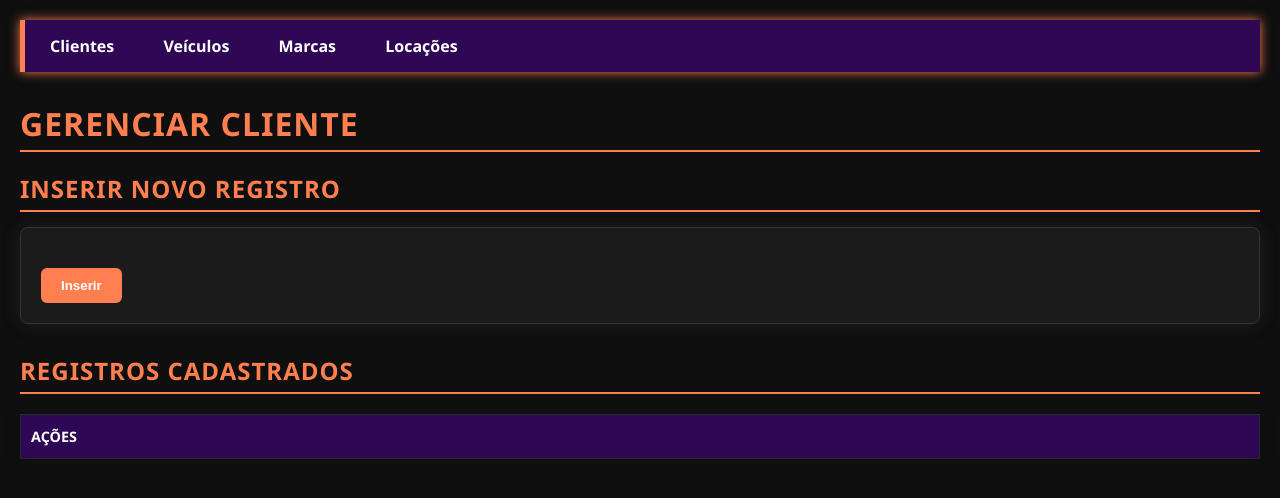
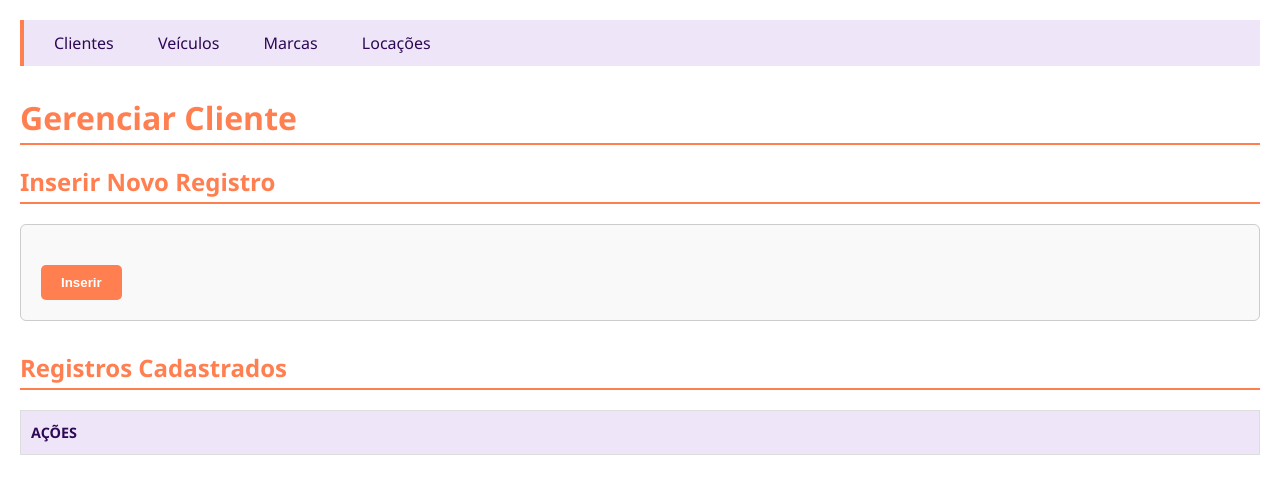
Before and after one commit to ViniciusALeal/Crud-PHP-Autolocadora, a PHP site: page / in a window 1280 px wide. Shown: the top 498 px of the page. Run offline with PHP 8.4, Linux system fonts and the light colour scheme; data that the repository does not hold is empty.

Commit message:
Update style.css

```diff
--- a/css/style.css
+++ b/css/style.css
@@ -1,148 +1,117 @@
-/* Estilo Agressivo e Sofisticado com Cores Salmão, Roxo e Verde Menta */
+/* Estilo Clean - Versão Claro com Salmão, Roxo e Verde Menta */
 body {
     font-family: 'Segoe UI', Tahoma, Geneva, Verdana, sans-serif;
-    background-color: #0f0f0f;
-    color: #e0e0e0;
+    background-color: #ffffff;
+    color: #222;
     margin: 0;
     padding: 20px;
 }
 
 h1, h2 {
-    color: #FF7F50; /* Salmão */
-    text-transform: uppercase;
-    letter-spacing: 1px;
-    border-bottom: 2px solid #FF7F50; /* Salmão */
-    padding-bottom: 5px;
-    margin-bottom: 15px;
-    transition: transform 0.3s ease;
-}
-
-h1:hover, h2:hover {
-    transform: scale(1.05);
+    color: #FF7F50;
+    border-bottom: 2px solid #FF7F50;
+    padding-bottom: 4px;
+    margin-bottom: 20px;
+    font-weight: 600;
 }
 
 nav {
-    background-color: #2E0854; /* Roxo */
-    padding: 15px;
+    background-color: #EEE6F8; /* Roxo Claro */
+    padding: 12px 20px;
     margin-bottom: 30px;
-    border-left: 5px solid #FF7F50; /* Salmão */
-    box-shadow: 0 0 10px #FF7F50; /* Salmão */
-    transition: transform 0.3s ease, box-shadow 0.3s ease;
-}
-
-nav:hover {
-    transform: translateY(-5px);
-    box-shadow: 0 0 15px #FF7F50;
+    border-left: 4px solid #FF7F50;
 }
 
 nav a {
-    color: #ffffff;
+    color: #2E0854;
     text-decoration: none;
-    font-weight: 600;
-    margin-right: 25px;
-    padding: 5px 10px;
-    border-radius: 5px;
-    transition: background 0.3s ease, color 0.3s ease, transform 0.3s ease;
+    font-weight: 500;
+    margin-right: 20px;
+    padding: 6px 10px;
+    border-radius: 4px;
 }
 
 nav a:hover {
-    background-color: #FF7F50; /* Salmão */
-    color: #000;
-    transform: scale(1.1);
+    background-color: #FF7F50;
+    color: #fff;
 }
 
 form {
-    background: #1b1b1b;
+    background: #f9f9f9;
     padding: 20px;
-    border: 1px solid #333;
-    border-radius: 8px;
-    box-shadow: 0 0 15px #222;
+    border: 1px solid #ccc;
+    border-radius: 6px;
     margin-bottom: 30px;
-    transition: transform 0.3s ease;
-}
-
-form:hover {
-    transform: translateY(-5px);
 }
 
 label {
     display: block;
     margin-top: 15px;
-    color: #A8E6CF; /* Verde Menta */
+    color: #3a7c66; /* Verde Menta Suave */
     font-size: 1rem;
 }
 
 input[type="text"], select {
-    background: #141414;
-    color: #f0f0f0;
-    border: 1px solid #444;
+    background: #ffffff;
+    color: #333;
+    border: 1px solid #ccc;
     padding: 10px;
     width: 100%;
-    border-radius: 5px;
+    border-radius: 4px;
     margin-top: 5px;
-    transition: border 0.2s, transform 0.3s ease;
 }
 
 input[type="text"]:focus, select:focus {
-    border-color: #FF7F50; /* Salmão */
+    border-color: #FF7F50;
     outline: none;
-    transform: scale(1.05);
 }
 
 button {
     margin-top: 20px;
-    background-color: #FF7F50; /* Salmão */
+    background-color: #FF7F50;
     color: #fff;
     font-weight: bold;
     border: none;
     padding: 10px 20px;
-    border-radius: 6px;
+    border-radius: 5px;
     cursor: pointer;
-    transition: background 0.3s ease-in-out, transform 0.3s ease;
 }
 
 button:hover {
-    background-color: #A8E6CF; /* Verde Menta */
-    transform: scale(1.1);
+    background-color: #A8E6CF;
+    color: #000;
 }
 
 table {
     width: 100%;
     border-collapse: collapse;
     margin-top: 20px;
-    background-color: #2E0854; /* Roxo */
-    box-shadow: 0 0 10px #111;
-    transition: transform 0.3s ease;
-}
-
-table:hover {
-    transform: translateY(-5px);
+    background-color: #fff;
+    border: 1px solid #ddd;
 }
 
 th, td {
-    border: 1px solid #2a2a2a;
+    border: 1px solid #ddd;
     padding: 12px 10px;
     text-align: left;
-    transition: transform 0.3s ease;
 }
 
 th {
-    background-color: #2E0854; /* Roxo */
-    color: #ffffff;
+    background-color: #EEE6F8; /* Roxo Claro */
+    color: #2E0854;
     text-transform: uppercase;
     font-size: 0.9rem;
 }
 
 td {
-    color: #dddddd;
+    color: #333;
     font-size: 0.95rem;
 }
 
 tr:nth-child(even) {
-    background-color: #161616;
+    background-color: #f2f2f2;
 }
 
 tr:hover {
-    background-color: #292929;
-    transform: scale(1.02);
+    background-color: #e9e9e9;
 }
```
